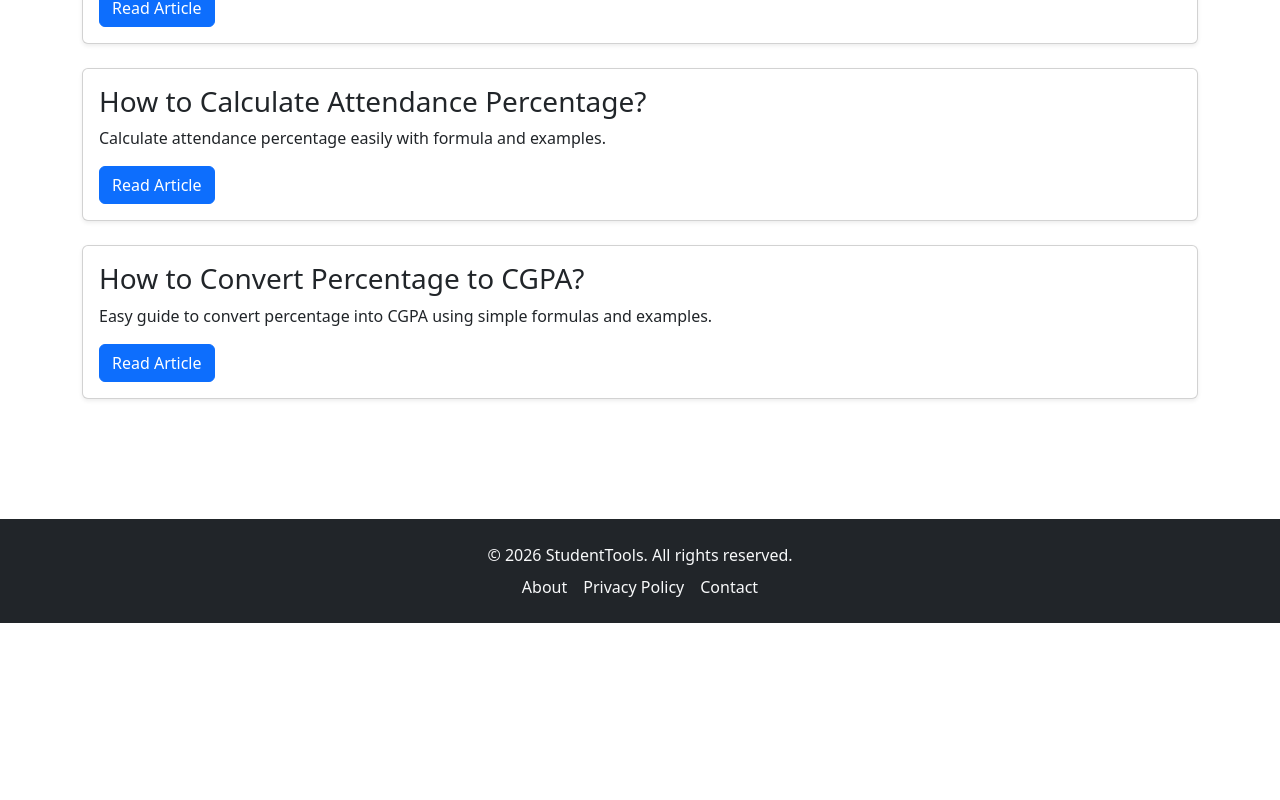
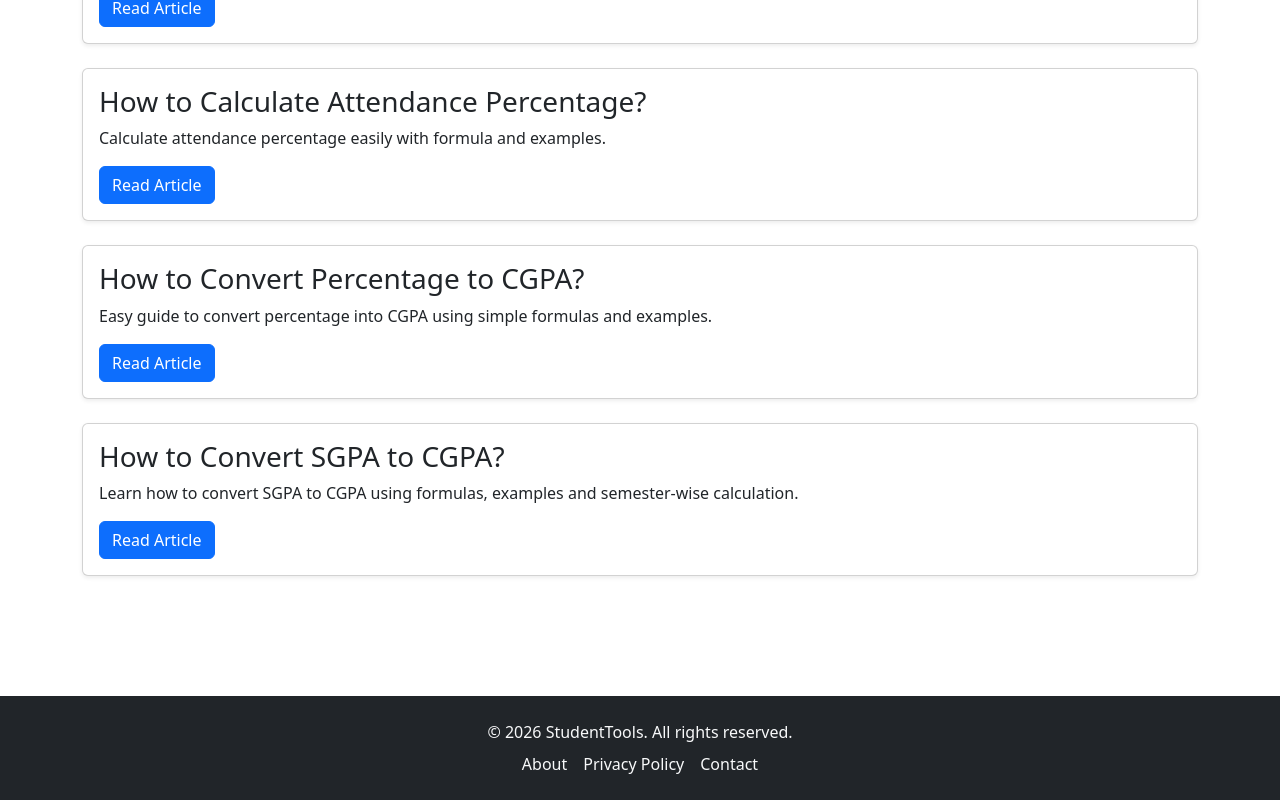
Before and after one commit to priyanshuforge/student-tools, a React (Vite) app: page /blog in a window 1280 px wide. Shown: the part 1198-1998 px from the top of the page. Before the commit the page ends 1821 px from the top, so only its background shows below. Built offline with nearby package versions, Linux system fonts and the light colour scheme.

Commit message:
Added SGPA to CGPA blog route

```diff
--- a/src/data/blogData.js
+++ b/src/data/blogData.js
@@ -46,7 +46,13 @@ const blogData = [
   title: "How to Convert Percentage to CGPA?",
   description:
     "Easy guide to convert percentage into CGPA using simple formulas and examples.",
-},
+  },
+  {
+    slug: "sgpa-to-cgpa",
+    title: "How to Convert SGPA to CGPA?",
+    description:
+      "Learn how to convert SGPA to CGPA using formulas, examples and semester-wise calculation.",
+  },
 ];
 
 export default blogData;
```
